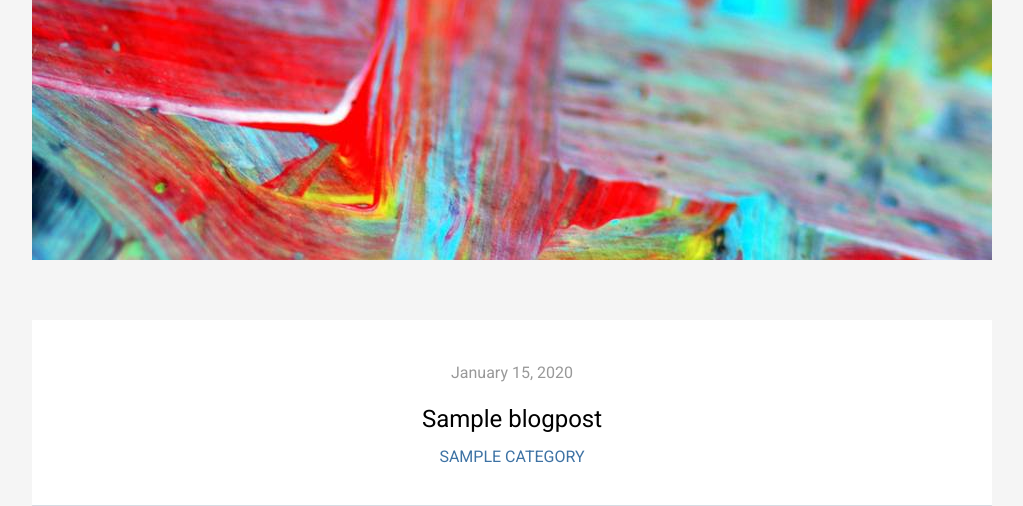
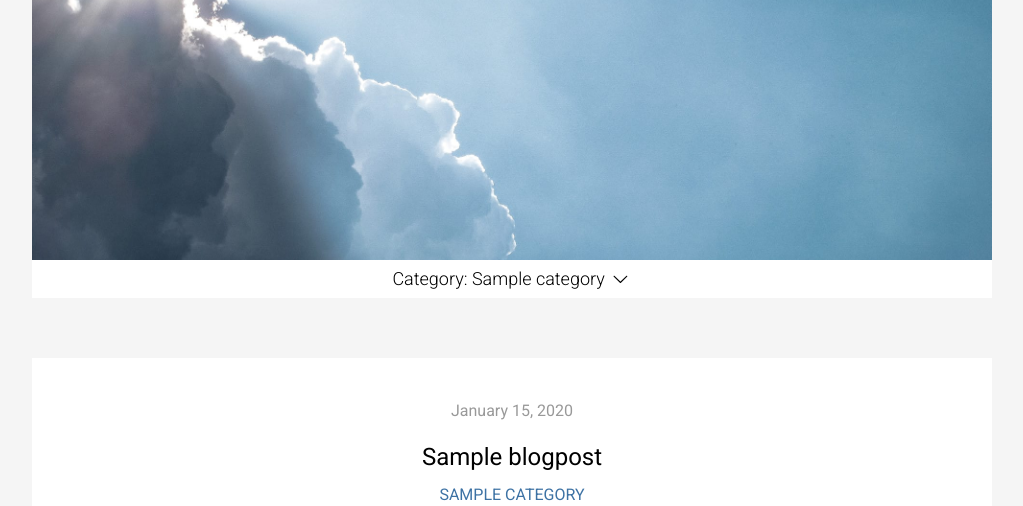
Before and after one commit to coding-buzz/hornet, a Django app: template blog/templates/blog/pages/index.html in a window 1280 px wide. Shown: the part 150-656 px from the top of the page, without its empty margins (128-1151 px from the left). Run offline with Django 3.2, Linux system fonts and the light colour scheme; the template is opened without the code that fills it: values that come from a table or form of the project are taken from there, others are empty; tables that the repository leaves empty hold one stand-in row (values such as "Sample post"); grey boxes marked "Sample" are stand-in pictures; style sheets or scripts are compiled from the project's sources; parts of the project's set-up code (start-up, migrations or seed data) failed here and were passed over; some libraries are stand-ins or nearby versions.

Commit message:
Menubar - WIP.

```diff
--- /dev/null
+++ b/blog/static/blog/scripts/menubar.js
@@ -0,0 +1,10 @@
+$(function() {
+    var menubar = $('.menubar');
+    var options = menubar.find('.options');
+    var expander = menubar.find('.expander');
+
+    expander.on('click', function() {;
+        menubar.toggleClass('expanded');
+        options.slideToggle();
+    });
+});
--- a/blog/static/blog/scss/base.scss
+++ b/blog/static/blog/scss/base.scss
@@ -7,3 +7,4 @@
 
 @import 'blocks/blog_post';
 @import 'blocks/pagination';
+@import 'blocks/menubar';
--- /dev/null
+++ b/blog/static/blog/scss/blocks/menubar.scss
@@ -0,0 +1,64 @@
+.menubar {
+    background: #FFF;
+
+    .expander, .options {
+        text-align: center;
+        line-height: 22px;
+    }
+
+    .expander {
+        padding: 8px 0;
+        font-size: 18px;
+        transition: background .25s;
+
+        span {
+            font-size: 16px;
+            display: inline-block;
+            transition: transform .25s;
+            height: 21px;
+        }
+
+        &:hover {
+            cursor: pointer;
+        }
+    }
+
+    &.expanded {
+        .expander {
+            background-color: $blog-accent-color;
+            color: #FFF;
+
+            span {
+                transform: rotate(180deg);
+            }
+        }
+    }
+
+    .options {
+        display: none;
+        padding: 6px 0;
+
+        & > li {
+            font-size: 16px;
+            padding: 6px 0;
+            font-weight: 400;
+        }
+
+        a {
+            text-decoration: none;
+            color: #000;
+            font-weight: 300;
+            font-size: 16px;
+        }
+    }
+
+    .option-name {
+        text-transform: uppercase;
+    }
+
+    .links {
+        & > li {
+            padding: 6px 0;
+        }
+    }
+}
--- a/blog/static/blog/scss/general/fonts.scss
+++ b/blog/static/blog/scss/general/fonts.scss
@@ -47,6 +47,7 @@
     /* text-shadow: 1px 1px 1px rgba(127, 127, 127, 0.3); */
 }
 
+.icon-down-open-big:before { content: '\e800'; }
 .icon-facebook:before { content: '\f09a'; }
 .icon-left:before { content: '\f177'; }
 .icon-right:before { content: '\f178'; }
--- a/blog/static/blog/scss/pages/blog_index_page.scss
+++ b/blog/static/blog/scss/pages/blog_index_page.scss
@@ -1,13 +1,20 @@
 .blog-index-page {
-    .header-image {
+    .menubar, .header-image {
         width: calc(100% + 28px);
         margin-left: -14px;
     }
 
     .header-image {
         height: 260px;
-        background: url(/static/blog/images/mock/index_header.jpg) center no-repeat;
+        background: url(/static/blog/images/mock/header.jpg) center no-repeat;
         background-size: cover;
+        margin-bottom: 60px;
+        text-align: center;
+        line-height: 260px;
+    }
+
+    .menubar {
+        margin-top: -60px;
         margin-bottom: 60px;
     }
 
@@ -29,7 +36,11 @@
 
 @media all and (min-width: 768px) {
     .blog-index-page {
-        .header-image, .posts-wrapper {
+        .chosen-category-wrapper {
+            font-size: 24px;
+        }
+
+        .header-image, .posts-wrapper, .menubar {
             width: calc(100% + 50px);
             margin-left: -25px;
         }
@@ -39,7 +50,7 @@
 
 @media all and (min-width: 960px) {
     .blog-index-page {
-        .header-image, .posts-wrapper {
+        .header-image, .posts-wrapper, .menubar {
             width: 100%;
             margin-left: 0;
         }
--- a/blog/templates/blog/base.html
+++ b/blog/templates/blog/base.html
@@ -12,6 +12,7 @@
 
 {% block page_scripts %}
     <script type="text/javascript" src="{% static "blog/scripts/youtube.js" %}"></script>
+    <script type="text/javascript" src="{% static "blog/scripts/menubar.js" %}"></script>
 {% endblock %}
 
 
--- a/blog/templates/blog/pages/index.html
+++ b/blog/templates/blog/pages/index.html
@@ -2,9 +2,12 @@
 
 
 {% block content %}
-    <div class="page-content blog-page blog-index-page">
+    <div class="page-content blog-page blog-index-page" xmlns="http://www.w3.org/1999/html">
         <div class="wrapper">
             <div class="header-image"></div>
+
+            {% include 'blog/pages/partials/menubar.html' %}
+
             <div class="posts-wrapper">
                 {% for blog_post in blog_posts %}
                     {% include 'blog/pages/partials/blog_post.html' with blog_post=blog_post %}
--- a/blog/templates/blog/pages/partials/blog_post.html
+++ b/blog/templates/blog/pages/partials/blog_post.html
@@ -13,7 +13,7 @@
     <div class="categories-wrapper">
         {% for category in blog_post.categories.all %}
             <span class="category">
-                <a href="#">
+                <a href="{% url 'blog:category_view' category.name %}">
                     {{ category.name }}
                 </a>
             </span>
--- /dev/null
+++ b/blog/templates/blog/pages/partials/menubar.html
@@ -0,0 +1,42 @@
+<div class="menubar">
+    <div class="expander">
+        {% if category %}
+            Category: {{ category.name }}
+        {% else %}
+            Menu
+        {% endif %}
+        <span class="icon-down-open-big"></span>
+    </div>
+    <ol class="options">
+        <li>
+            <div class="option-name">Categories</div>
+            <ol class="links">
+                <li>
+                    <a href="{% url 'blog:index' %}">
+                        All
+                    </a>
+                </li>
+                {% for category in categories %}
+                    <li>
+                        <a href="{% url 'blog:category_view' category.name %}">
+                            {{ category.name }}
+                        </a>
+                    </li>
+                {% endfor %}
+            </ol>
+
+        </li>
+        <li>
+            <div class="option-name">Pages</div>
+            <ol class="links">
+                {% for category in categories %}
+                    <li>
+                        <a href="#">
+                            {{ category.name }}
+                        </a>
+                    </li>
+                {% endfor %}
+            </ol>
+        </li>
+    </ol>
+</div>
--- a/blog/urls.py
+++ b/blog/urls.py
@@ -5,5 +5,6 @@ import blog.views as views
 
 urlpatterns = [
     url(r'^$', views.index_view, name='index'),
+    url(r'^category/(?P<category_name>.+)/', views.category_view, name='category_view'),
     url(r'^posts/(?P<blog_post_id>\d+)/', views.blog_post_view, name='blog_post_view')
 ]
```
Also changed, not shown: blog/views.py (+17 -5 lines), blog/static/blog/fonts/fontello/fontello.svg, blog/static/blog/fonts/fontello/fontello.ttf, blog/static/blog/fonts/fontello/fontello.woff, blog/static/blog/fonts/fontello/fontello.woff2, blog/static/blog/images/mock/header.jpg (added), blog/static/blog/images/mock/index_header.jpg (deleted), 1 other file.
